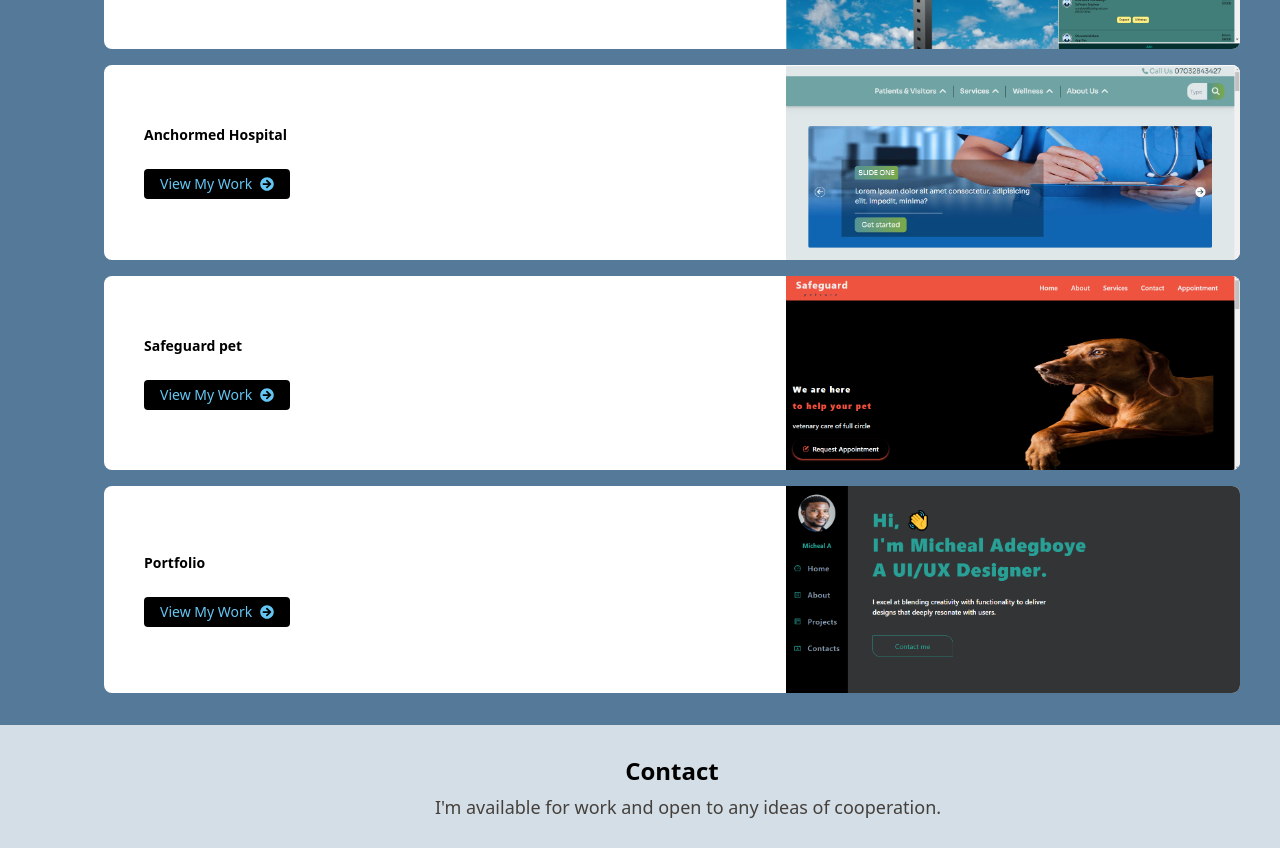
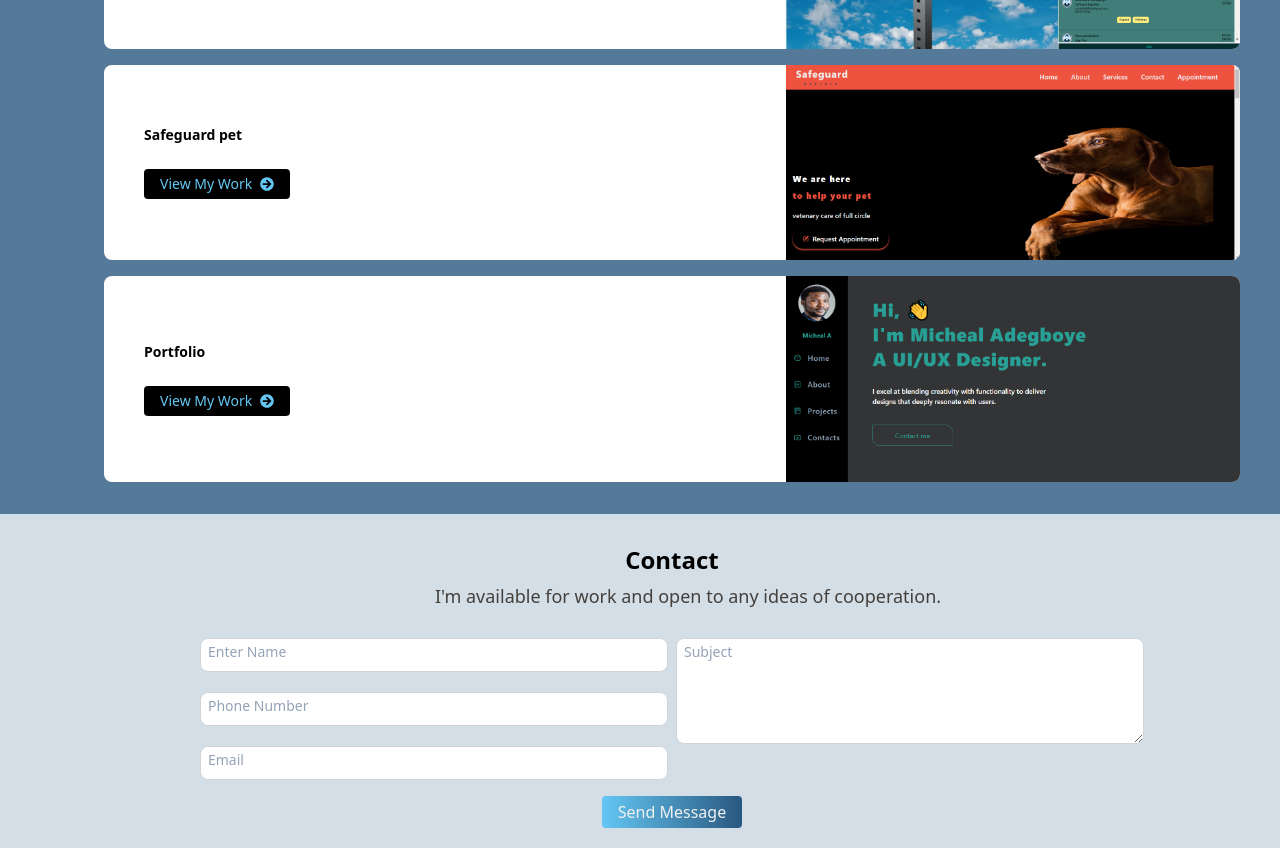
Before and after one commit to JadeDesign1/portfolio, a React (Vite) app: page / in a window 1280 px wide. Shown: the part 2380-3228 px from the top of the page. Built offline with nearby package versions, Linux system fonts and the light colour scheme.

Commit message:
jade port

```diff
--- a/src/project/index.jsx
+++ b/src/project/index.jsx
@@ -16,11 +16,6 @@ const project = [
     title: "Thrift",
     link: "https://thrift-git-main-josrph135.vercel.app/",
     img: thrift,
-  },
-  {
-    title: "Anchormed Hospital",
-    link: "https://anchormed.vercel.app/",
-    img: anchormed,
   },
   {
     title: "Safeguard pet",
```
